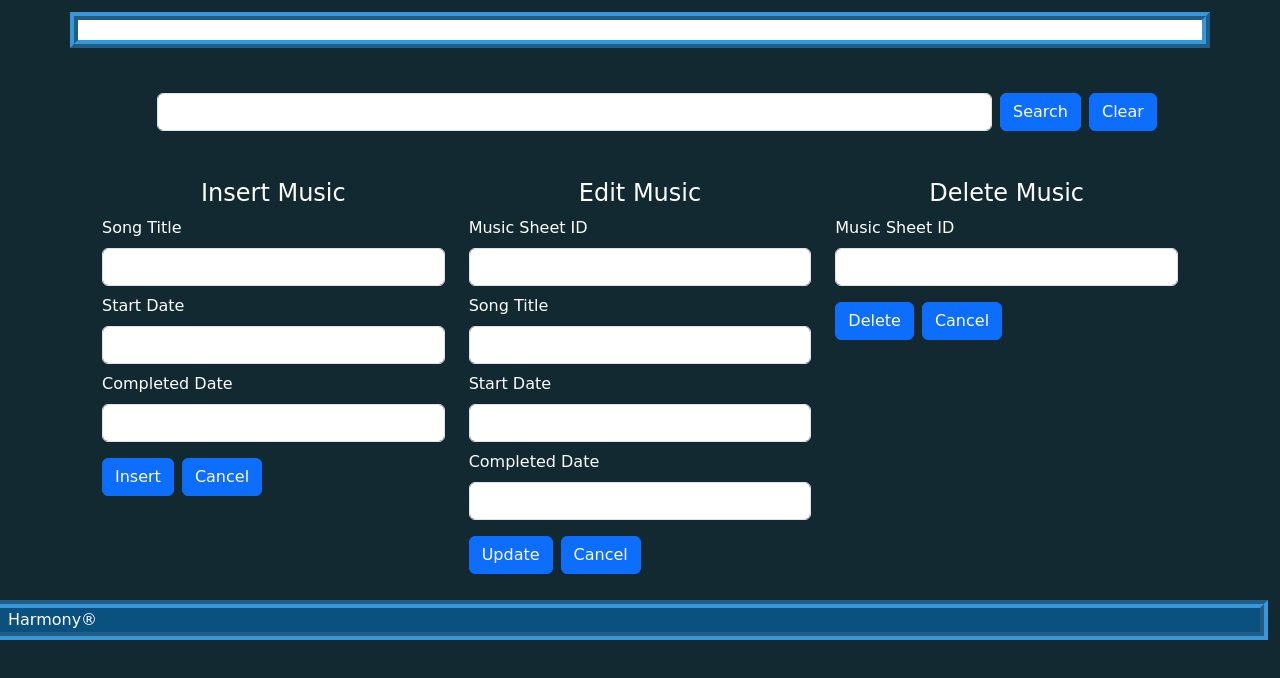
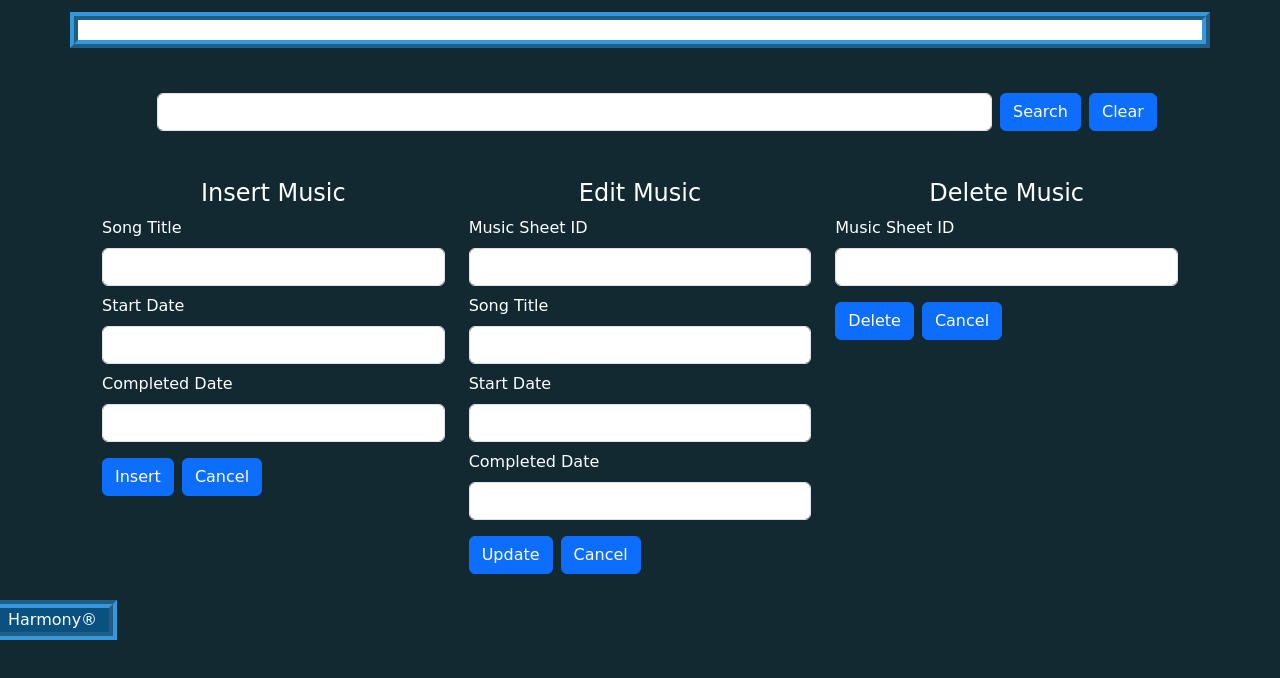
Before and after one commit to ACM112021/HarmonyDemo, a plain HTML site: page webapp_01/wwwroot/index.html in a window 1280 px wide. Shown: the part 160-838 px from the top of the page. Before the commit the page ends 800 px from the top, so only its background shows below. Drawn offline with nearby package versions, Linux system fonts and the light colour scheme; no server answers.

```diff
--- a/webapp_01/wwwroot/index.css
+++ b/webapp_01/wwwroot/index.css
@@ -40,7 +40,8 @@ body {
     position: fixed;
     bottom: 0;
     left: 0;
-    width: 100%;
+
+
 }
 
 .page-title {
@@ -90,7 +91,7 @@ body {
     /* "gunmetal" color */
     color: white;
     padding-top: 40px;
-    padding-bottom: 20px;
+    padding-bottom: 100px;
     padding-left: 20px;
     padding-right: 20px;
     font-family: 'Script Std', cursive;
```
Also changed, not shown: 2 other files.
